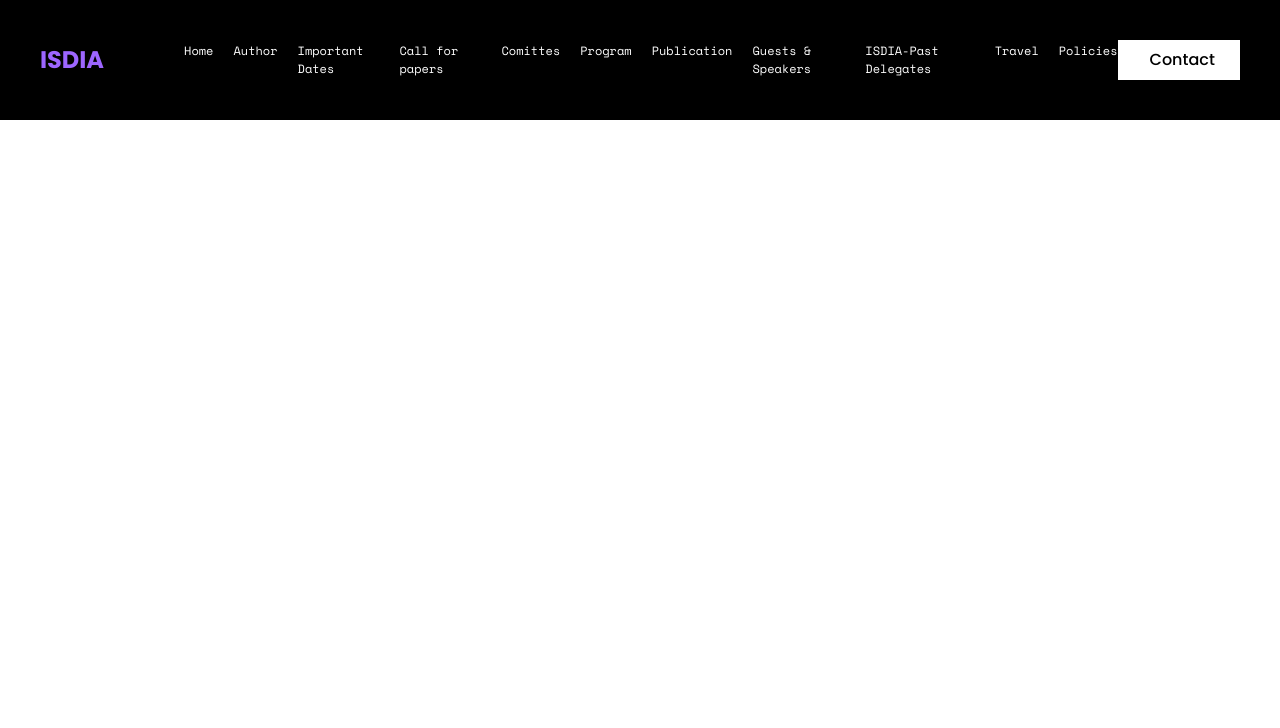
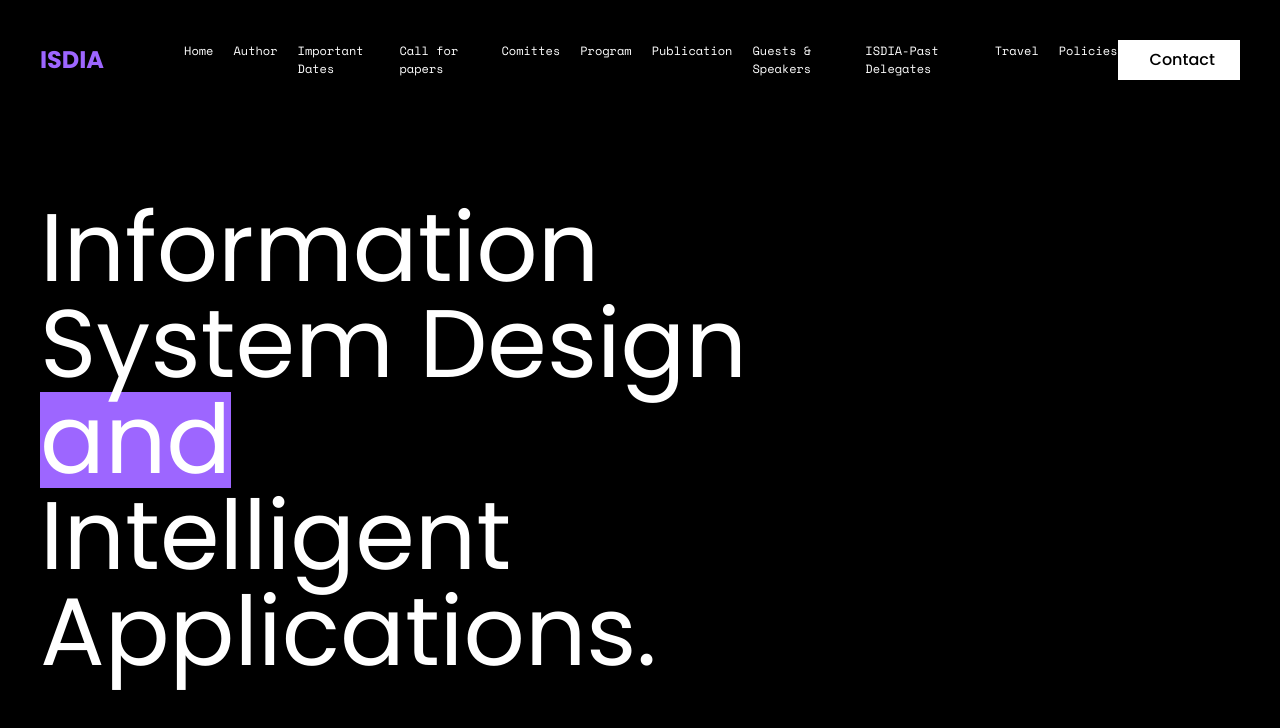
Before and after one commit to harsh749005/ISDIA, a React (Vite) app in the folder frontend/: page / in a window 1280 px wide. Shown: the top 728 px of the page. Built offline with nearby package versions, Linux system fonts and the light colour scheme.

Commit message:
banner added

```diff
--- a/frontend/src/components/Banner.jsx
+++ b/frontend/src/components/Banner.jsx
@@ -3,11 +3,11 @@ import Globe from '../assets/globe.png'
 const Banner = () => {
   return (
     <>
-    <div className='w-full h-full bg-black flex flex-row px-10'>
-      <h1 className='w-[800px] bg-black text-white font-poppins mt-20 text-8xl '>
+    <div className='w-full h-full bg-black flex flex-row px-5 md:px-10'>
+      <h1 className='w-[800px] bg-black text-white font-poppins mt-20 text-5xl md:text-8xl '>
       Information System Design <span className='bg-[#9d66ff] line-clamp-1 w-max'>and</span> Intelligent Applications.
       </h1>
-        <div className='w-[600px] h-[600px] relative  opacity-55'>
+        <div className='w-[600px] h-[600px] relative  opacity-55 hidden'>
             <img src={Globe} alt="" className='absolute w-full h-full object-cover' />
         </div>
 
--- a/frontend/src/pages/Home.jsx
+++ b/frontend/src/pages/Home.jsx
@@ -5,8 +5,8 @@ import Events from '../components/Events'
 const Home = () => {
   return (
     <div className='w-screen h-screen'>
-     {/* <Banner/>
-     <Events/> */}
+     <Banner/>
+     <Events/>
     </div>
   )
 }
```
